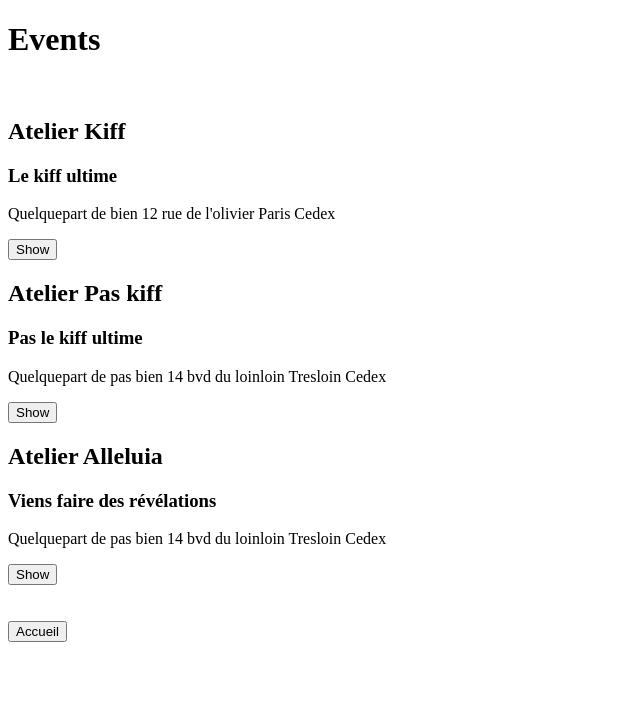
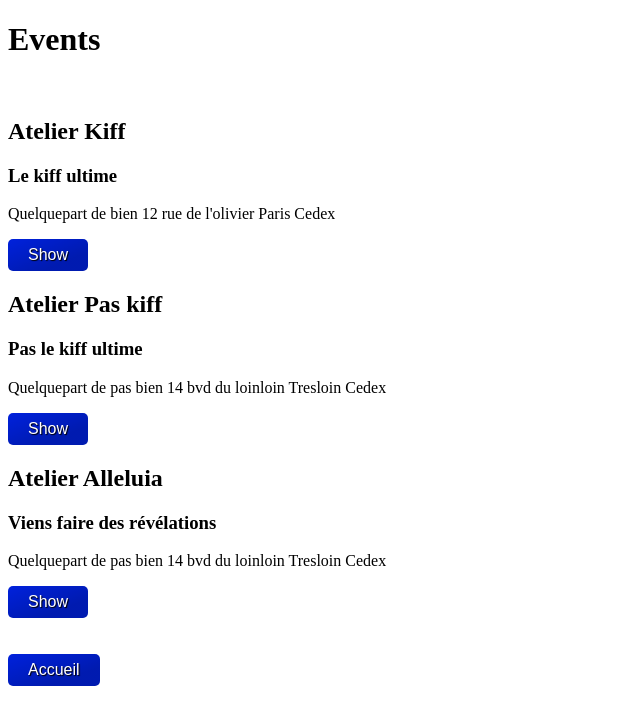
Before and after one commit to NicolasHov/Eventbrite-like-of-the-world, a Rails app: page /events/index in a window 1280 px wide. Shown: the top 725 px of the page, without its empty margins (0-640 px from the left). Run offline with Rails 7, Linux system fonts and the light colour scheme; data comes from the database, SQL or seed files in the repository; style sheets or scripts are compiled from the project's sources.

Commit message:
Add css for button

```diff
--- a/app/assets/stylesheets/application.css
+++ b/app/assets/stylesheets/application.css
@@ -13,3 +13,29 @@
  *= require_tree .
  *= require_self
  */
+ .styled {
+    border: 0;
+    line-height: 2;
+    padding: 0 20px;
+    font-size: 1rem;
+    text-align: center;
+    color: #fff;
+    text-shadow: 1px 1px 1px #000;
+    border-radius: 5px;
+    background-color: rgb(0, 33, 220);
+    background-image: linear-gradient(to top left,
+                                      rgba(0, 0, 0, .2),
+                                      rgba(0, 0, 0, .2) 30%,
+                                      rgba(0, 0, 0, 0));
+    /* box-shadow: inset 2px 2px 3px rgba(255, 255, 255, .6),
+                inset -2px -2px 3px rgba(0, 0, 0, .6); */
+}
+
+.styled:hover {
+    background-color: rgba(255, 0, 0, 1);
+}
+
+.styled:active {
+    box-shadow: inset -2px -2px 3px rgba(255, 255, 255, .6),
+                inset 2px 2px 3px rgba(0, 0, 0, .6);
+}
```
